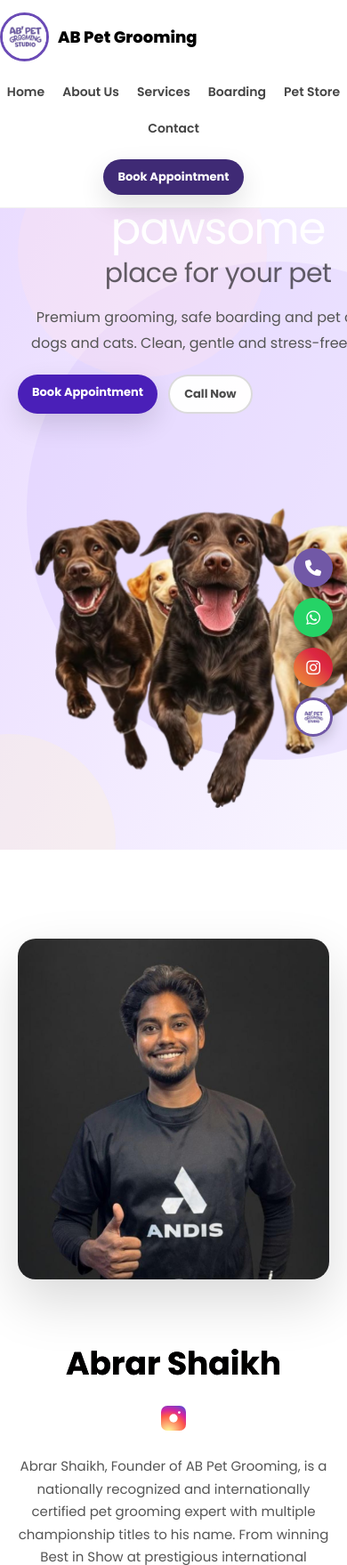
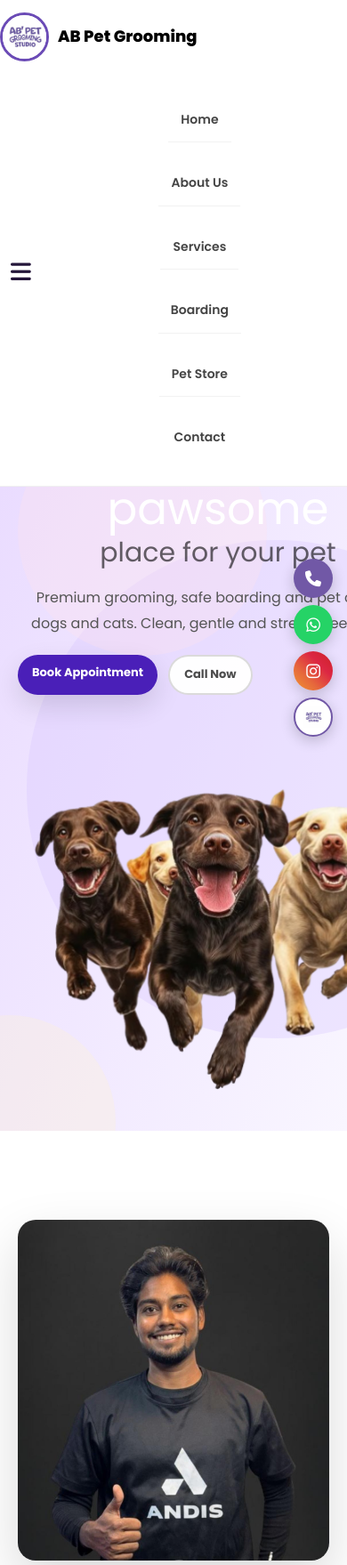
Before and after one commit to diyav615-byte/AB-PET-GROOMING-1, a PHP site: page / in a window 390 px wide. Shown: the top 1759 px of the page at 89% size. Run offline with PHP 8.4, Linux system fonts and the light colour scheme.

Commit message:
Responsive mobile-first design updates
- Add mobile menu toggle with hamburger/close icon
- Mobile-first CSS with min-width breakpoints
- Hero section responsive (stacked on mobile)
- Grid cards responsive (1 col mobile, 2 tablet, 3 desktop)
- Floating social icons mobile optimized
- Nav hidden on mobile, shown with toggle button

```diff
--- a/assets/css/style.css
+++ b/assets/css/style.css
@@ -114,7 +114,178 @@ a{
   color: #fff;
 }
 
-/* responsive */
+/* ================= MOBILE FIRST BASE ================= */
+/* Mobile base styles - then enhance for larger screens */
+
+body {
+  font-size: 16px;
+  line-height: 1.6;
+}
+
+/* Mobile Nav */
+.site-header {
+  position: sticky;
+  top: 0;
+  z-index: 999;
+}
+
+.nav-inner {
+  display: flex;
+  flex-wrap: wrap;
+  align-items: center;
+  justify-content: space-between;
+  padding: 12px 16px;
+  gap: 12px;
+}
+
+.nav {
+  display: none;
+  width: 100%;
+  order: 3;
+  flex-direction: column;
+  gap: 0;
+  text-align: center;
+  padding: 16px 0;
+  background: #fff;
+  border-radius: 12px;
+  margin-top: 12px;
+}
+
+.nav.active {
+  display: flex;
+}
+
+.nav a {
+  padding: 14px;
+  font-size: 16px;
+  border-bottom: 1px solid rgba(0,0,0,0.05);
+}
+
+.nav a:last-child {
+  border-bottom: none;
+}
+
+.nav-buttons {
+  display: none;
+  flex-wrap: wrap;
+  gap: 8px;
+  justify-content: center;
+}
+
+/* Show nav on tablet+ */
+@media (min-width: 768px) {
+  .menu-toggle {
+    display: none;
+  }
+
+  .nav {
+    display: flex;
+    flex-direction: row;
+    width: auto;
+    order: 0;
+    padding: 0;
+    background: none;
+    border-radius: 0;
+    margin-top: 0;
+    gap: 22px;
+  }
+
+  .nav a {
+    padding: 0;
+    border-bottom: none;
+    font-size: 15px;
+  }
+
+  .nav-buttons {
+    display: flex;
+  }
+
+  .brand {
+    font-size: 20px;
+  }
+
+  .logo {
+    width: 40px;
+    height: 40px;
+  }
+}
+
+.brand {
+  font-size: 18px;
+}
+
+.logo {
+  width: 36px;
+  height: 36px;
+}
+
+/* Mobile menu toggle */
+.menu-toggle {
+  display: none;
+  font-size: 24px;
+  padding: 8px;
+  cursor: pointer;
+  background: none;
+  border: none;
+  color: #24163a;
+}
+
+.menu-toggle {
+  display: block;
+  font-size: 24px;
+  padding: 8px;
+  cursor: pointer;
+  background: none;
+  border: none;
+  color: #24163a;
+}
+
+/* Container responsive */
+.container {
+  padding: 0 16px;
+  max-width: 100%;
+}
+
+/* Responsive */
+@media (min-width: 768px) {
+  .nav {
+    display: flex;
+    flex-direction: row;
+    width: auto;
+    order: 0;
+    padding: 0;
+  }
+
+  .menu-toggle {
+    display: none;
+  }
+
+  .nav-inner {
+    padding: 14px 20px;
+    flex-wrap: nowrap;
+  }
+
+  .brand {
+    font-size: 20px;
+  }
+
+  .container {
+    max-width: 1200px;
+    margin: auto;
+    padding: 0 20px;
+  }
+}
+
+@media (min-width: 1100px) {
+  .brand {
+    font-size: 22px;
+  }
+
+  .nav {
+    gap: 22px;
+  }
+}
+
 @media(max-width: 1100px){
   .nav-inner{
     flex-wrap: wrap;
@@ -250,21 +421,24 @@ a{
   position:relative;
   z-index:2;
   display:flex;
+  flex-direction: column-reverse;
   align-items:center;
-  justify-content:space-between;
-  gap:40px;
-  padding:70px 0;
+  gap:30px;
+  padding: 40px 0;
+  text-align: center;
 }
 
 .hero-left{
   flex:1;
-  max-width:580px;
+  width: 100%;
+  max-width: 100%;
 }
 
 .hero-right{
   flex:1;
+  width: 100%;
   display:flex;
-  justify-content:flex-end;
+  justify-content:center;
   align-items:center;
 }
 
@@ -274,21 +448,60 @@ a{
 
 .hero-big{
   display:block;
-  font-size:92px;
-  line-height:0.95;
-  font-weight:300;
+  font-size: 48px;
+  line-height: 1;
+  font-weight: 300;
   color:rgba(255,255,255,0.95);
-  letter-spacing:-1.2px;
 }
 
 .hero-sub{
   display:block;
-  font-size:56px;
-  line-height:1.05;
-  font-weight:300;
+  font-size: 28px;
+  line-height:1.1;
+  font-weight: 300;
   color:rgba(0,0,0,0.45);
-  letter-spacing:-0.6px;
-  margin-top:10px;
+  margin-top: 8px;
+}
+
+/* Tablet */
+@media (min-width: 768px) {
+  .hero-inner {
+    flex-direction: row;
+    text-align: left;
+    padding: 50px 0;
+  }
+
+  .hero-left {
+    max-width: 580px;
+  }
+
+  .hero-big {
+    font-size: 72px;
+    line-height: 0.95;
+  }
+
+  .hero-sub {
+    font-size: 42px;
+    margin-top: 10px;
+  }
+}
+
+/* Desktop */
+@media (min-width: 1100px) {
+  .hero-inner {
+    padding: 70px 0;
+    justify-content: space-between;
+  }
+
+  .hero-big {
+    font-size: 92px;
+    letter-spacing: -1.2px;
+  }
+
+  .hero-sub {
+    font-size: 56px;
+    letter-spacing: -0.6px;
+  }
 }
 
 .hero-desc{
@@ -375,9 +588,24 @@ a{
 /* ================= FEATURE CARDS ================= */
 .grid-3{
   display:grid;
-  grid-template-columns:repeat(3,1fr);
-  gap:18px;
-  margin-top:14px;
+  grid-template-columns: 1fr;
+  gap: 16px;
+  margin-top: 14px;
+}
+
+/* Tablet */
+@media (min-width: 600px) {
+  .grid-3 {
+    grid-template-columns: repeat(2, 1fr);
+  }
+}
+
+/* Desktop */
+@media (min-width: 900px) {
+  .grid-3 {
+    grid-template-columns: repeat(3, 1fr);
+    gap: 18px;
+  }
 }
 
 .card{
--- a/includes/header.php
+++ b/includes/header.php
@@ -13,22 +13,22 @@
     /* Floating Social Icons */
     .floating-social {
       position: fixed;
-      bottom: 24px;
-      right: 24px;
+      bottom: 20px;
+      right: 20px;
       display: flex;
       flex-direction: column;
-      gap: 12px;
+      gap: 10px;
       z-index: 1000;
     }
 
     .floating-social a {
-      width: 52px;
-      height: 52px;
+      width: 48px;
+      height: 48px;
       border-radius: 50%;
       display: flex;
       align-items: center;
       justify-content: center;
-      font-size: 22px;
+      font-size: 20px;
       color: #fff;
       text-decoration: none;
       box-shadow: 0 4px 16px rgba(0,0,0,0.2);
@@ -36,36 +36,31 @@
     }
 
     .floating-social a:hover {
-      transform: translateY(-4px) scale(1.1);
+      transform: translateY(-3px) scale(1.05);
     }
 
-    .floating-social .whatsapp {
-      background: #25D366;
+    .floating-social .whatsapp { background: #25D366; }
+    .floating-social .instagram { background: linear-gradient(45deg, #f09433, #e6683c, #dc2743, #cc2126); }
+    .floating-social .call { background: #7158a6; }
+    .floating-social .logo-btn { background: #fff; border: 2px solid #7158a6; }
+    .floating-social .logo-btn img { width: 24px; height: 24px; object-fit: contain; }
+
+    /* Mobile Menu Toggle */
+    .menu-toggle {
+      display: block;
+      font-size: 26px;
+      padding: 8px 12px;
+      cursor: pointer;
+      background: none;
+      border: none;
+      color: #24163a;
     }
 
-    .floating-social .instagram {
-      background: linear-gradient(45deg, #f09433, #e6683c, #dc2743, #cc2126);
-    }
-
-    .floating-social .call {
-      background: #7158a6;
-    }
-
-    .floating-social .logo-btn {
-      background: #fff;
-      border: 3px solid #7158a6;
-    }
-
-    .floating-social .logo-btn img {
-      width: 28px;
-      height: 28px;
-      object-fit: contain;
-    }
-
-    @media (max-width: 768px) {
+    @media (max-width: 767px) {
       .floating-social {
         bottom: 16px;
         right: 16px;
+        gap: 8px;
       }
 
       .floating-social a {
@@ -80,29 +75,25 @@
 
 <!-- Floating Social Icons -->
 <div class="floating-social">
-  <a href="tel:+918828719786" class="call" title="Call Us">
-    <i class="fas fa-phone"></i>
-  </a>
-  <a href="https://wa.me/918828719786" target="_blank" class="whatsapp" title="WhatsApp">
-    <i class="fab fa-whatsapp"></i>
-  </a>
-  <a href="https://instagram.com/abrar_shaikhsk__" target="_blank" class="instagram" title="Instagram">
-    <i class="fab fa-instagram"></i>
-  </a>
-  <a href="index.php" class="logo-btn" title="Home">
-    <img src="assets/images/logo.png" alt="Logo">
-  </a>
+  <a href="tel:+918828719786" class="call" title="Call"><i class="fas fa-phone"></i></a>
+  <a href="https://wa.me/918828719786" target="_blank" class="whatsapp" title="WhatsApp"><i class="fab fa-whatsapp"></i></a>
+  <a href="https://instagram.com/abrar_shaikhsk__" target="_blank" class="instagram" title="Instagram"><i class="fab fa-instagram"></i></a>
+  <a href="index.php" class="logo-btn" title="Home"><img src="assets/images/logo.png" alt="Logo"></a>
 </div>
 
 <header class="site-header">
   <div class="container nav-inner">
 
-   <a class="brand" href="index.php">
-  <img src="assets/images/logo.png" alt="Logo" class="logo">
-  <span>AB Pet Grooming</span>
-</a>
+    <a class="brand" href="index.php">
+      <img src="assets/images/logo.png" alt="Logo" class="logo">
+      <span>AB Pet Grooming</span>
+    </a>
 
-    <nav class="nav">
+    <button class="menu-toggle" onclick="toggleMenu()" aria-label="Menu">
+      <i class="fas fa-bars"></i>
+    </button>
+
+    <nav class="nav" id="mainNav">
       <a href="index.php">Home</a>
       <a href="about.php">About Us</a>
       <a href="services.php">Services</a>
@@ -112,8 +103,32 @@
     </nav>
 
     <div class="nav-buttons">
-      <a href="book-appointment.php" class="btn-pill btn-solid">Book Appointment</a>
+      <a href="book-appointment.php" class="btn-pill btn-solid">Book Now</a>
     </div>
 
   </div>
 </header>
+
+<script>
+function toggleMenu() {
+  const nav = document.getElementById('mainNav');
+  const icon = document.querySelector('.menu-toggle i');
+  nav.classList.toggle('active');
+  if(nav.classList.contains('active')) {
+    icon.classList.remove('fa-bars');
+    icon.classList.add('fa-times');
+  } else {
+    icon.classList.remove('fa-times');
+    icon.classList.add('fa-bars');
+  }
+}
+
+// Close menu when clicking a link
+document.querySelectorAll('.nav a').forEach(link => {
+  link.addEventListener('click', () => {
+    document.getElementById('mainNav').classList.remove('active');
+    document.querySelector('.menu-toggle i').classList.remove('fa-times');
+    document.querySelector('.menu-toggle i').classList.add('fa-bars');
+  });
+});
+</script>
```
